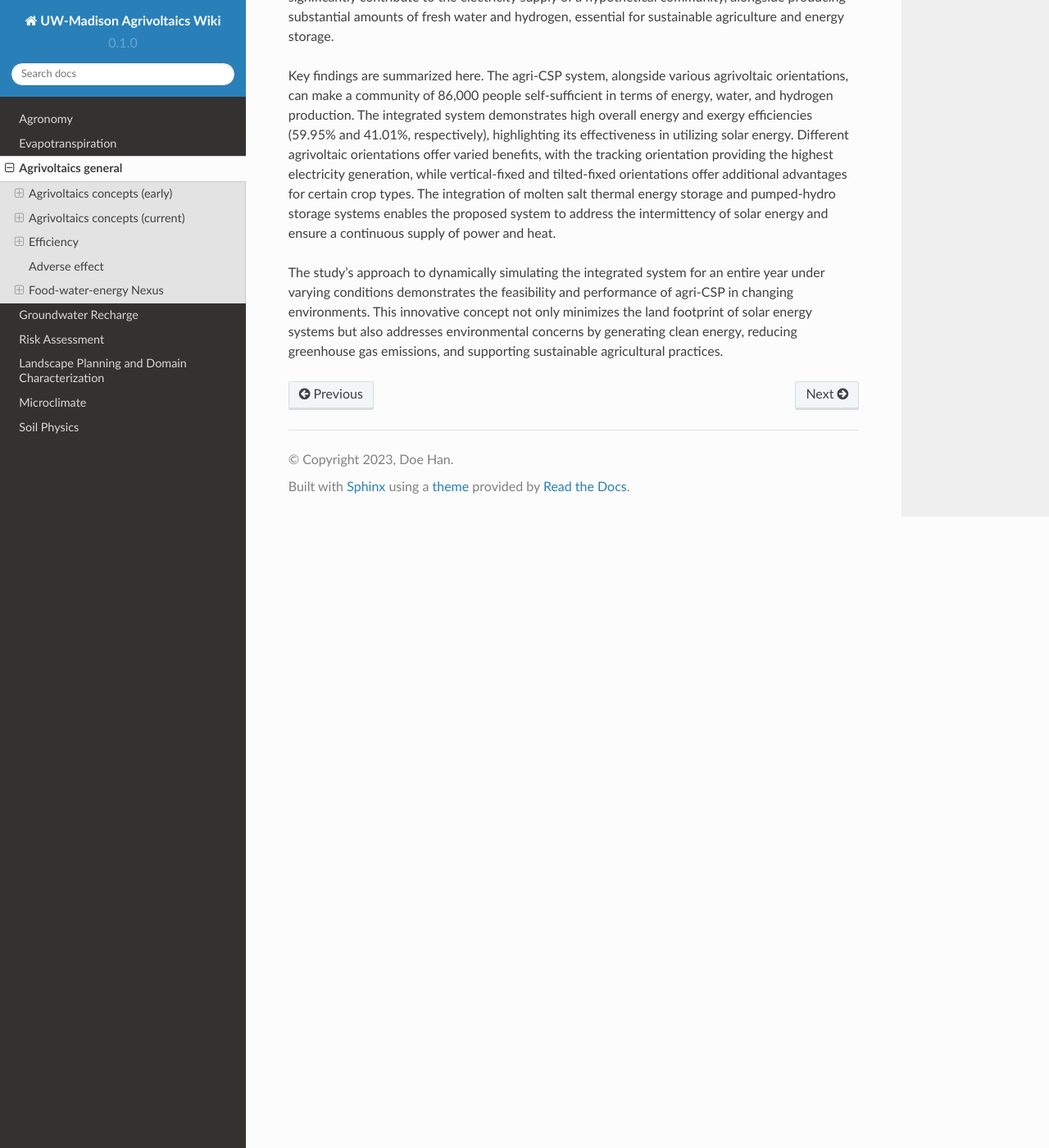
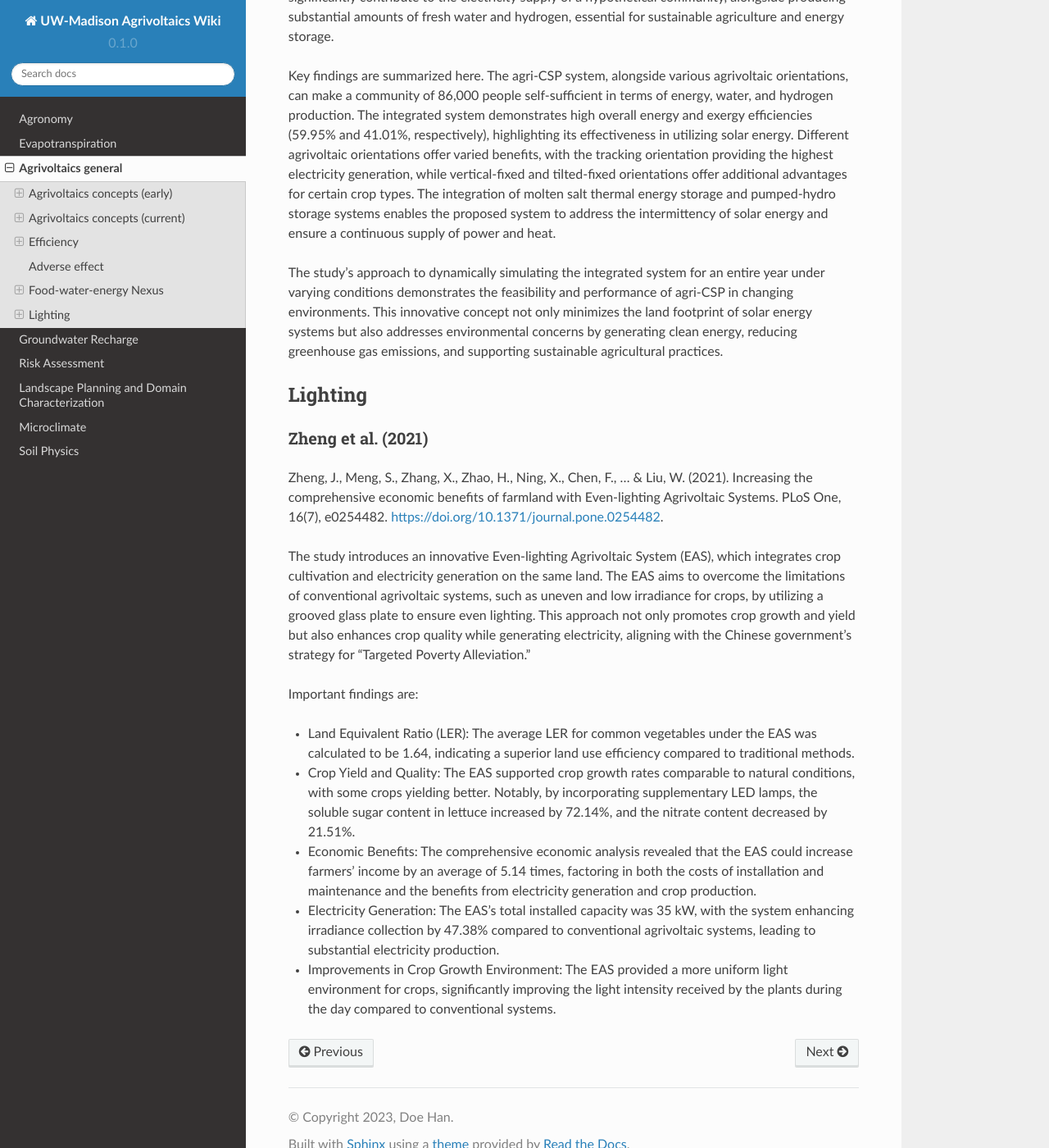
Before and after one commit to hanhydro/wiki, a Sphinx documentation site: the page built from docs/source/general.rst, in a window 1280 px wide and 1400 px high, scrolled down 10537 px. Shown: the whole window at 82% size. Built offline with Sphinx 7.4.7 and the Read the Docs theme 2.0.0, drawn with Linux system fonts in a browser that asks for light colours; pages that are not in the unit, such as notebooks, are missing from menus.

Commit message:
Update general.rst

```diff
--- a/docs/source/general.rst
+++ b/docs/source/general.rst
@@ -164,3 +164,23 @@ Different agrivoltaic orientations (vertical-fixed, tilted-fixed, and tracking)
 Key findings are summarized here. The agri-CSP system, alongside various agrivoltaic orientations, can make a community of 86,000 people self-sufficient in terms of energy, water, and hydrogen production. The integrated system demonstrates high overall energy and exergy efficiencies (59.95% and 41.01%, respectively), highlighting its effectiveness in utilizing solar energy. Different agrivoltaic orientations offer varied benefits, with the tracking orientation providing the highest electricity generation, while vertical-fixed and tilted-fixed orientations offer additional advantages for certain crop types. The integration of molten salt thermal energy storage and pumped-hydro storage systems enables the proposed system to address the intermittency of solar energy and ensure a continuous supply of power and heat.
 
 The study's approach to dynamically simulating the integrated system for an entire year under varying conditions demonstrates the feasibility and performance of agri-CSP in changing environments. This innovative concept not only minimizes the land footprint of solar energy systems but also addresses environmental concerns by generating clean energy, reducing greenhouse gas emissions, and supporting sustainable agricultural practices.
+
+Lighting
+---------------------------
+Zheng et al. (2021)
++++++++++++++++++++++++++++
+Zheng, J., Meng, S., Zhang, X., Zhao, H., Ning, X., Chen, F., ... & Liu, W. (2021). Increasing the comprehensive economic benefits of farmland with Even-lighting Agrivoltaic Systems. PLoS One, 16(7), e0254482. https://doi.org/10.1371/journal.pone.0254482.
+
+The study introduces an innovative Even-lighting Agrivoltaic System (EAS), which integrates crop cultivation and electricity generation on the same land. The EAS aims to overcome the limitations of conventional agrivoltaic systems, such as uneven and low irradiance for crops, by utilizing a grooved glass plate to ensure even lighting. This approach not only promotes crop growth and yield but also enhances crop quality while generating electricity, aligning with the Chinese government's strategy for "Targeted Poverty Alleviation."
+
+Important findings are:
+
+- Land Equivalent Ratio (LER): The average LER for common vegetables under the EAS was calculated to be 1.64, indicating a superior land use efficiency compared to traditional methods.
+
+- Crop Yield and Quality: The EAS supported crop growth rates comparable to natural conditions, with some crops yielding better. Notably, by incorporating supplementary LED lamps, the soluble sugar content in lettuce increased by 72.14%, and the nitrate content decreased by 21.51%.
+
+- Economic Benefits: The comprehensive economic analysis revealed that the EAS could increase farmers' income by an average of 5.14 times, factoring in both the costs of installation and maintenance and the benefits from electricity generation and crop production.
+
+- Electricity Generation: The EAS's total installed capacity was 35 kW, with the system enhancing irradiance collection by 47.38% compared to conventional agrivoltaic systems, leading to substantial electricity production.
+
+- Improvements in Crop Growth Environment: The EAS provided a more uniform light environment for crops, significantly improving the light intensity received by the plants during the day compared to conventional systems.
```
